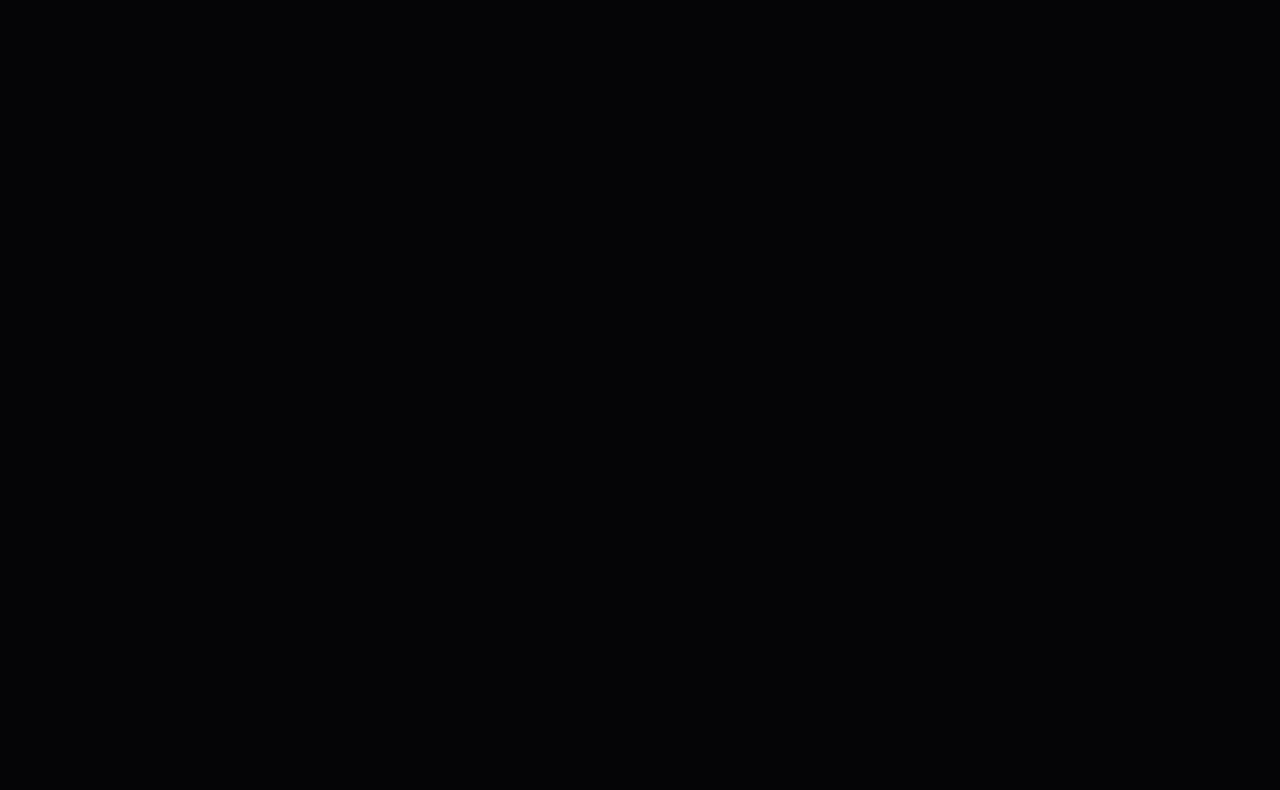
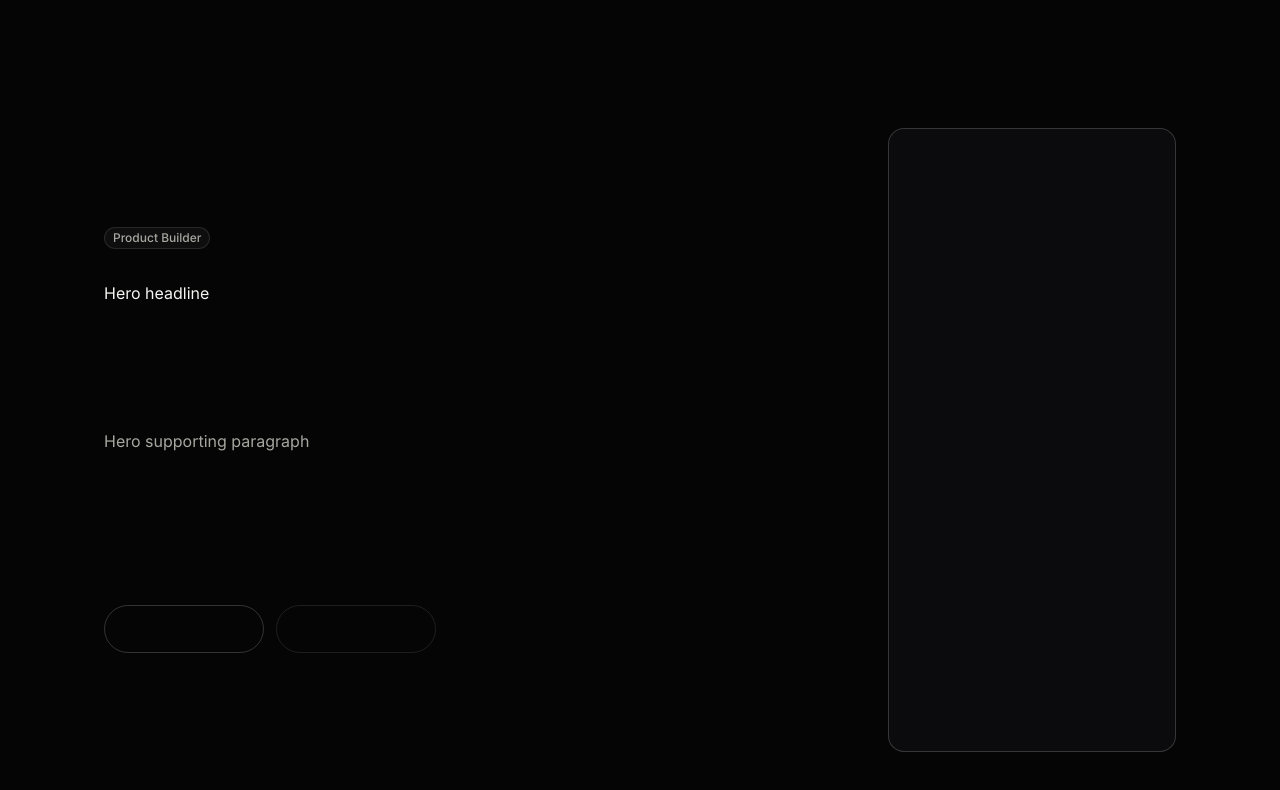
Before and after one commit to f20230216-alt/personal-website, a Next.js app: page / in a window 1280 px wide. Shown: the top 790 px of the page. Built offline with nearby package versions, Linux system fonts and the light colour scheme.

Commit message:
feat(hero): implement M2.1 hero layout

```diff
--- a/app/page.tsx
+++ b/app/page.tsx
@@ -1,3 +1,45 @@
+import { Container, Grid, Section, Stack } from "@/components/layout";
+import { Badge } from "@/components/ui";
+
 export default function Home() {
-  return <main className="min-h-screen" aria-label="Sriman Goud Panjala portfolio" />;
+  return (
+    <main className="min-h-screen bg-background">
+      <Section aria-labelledby="hero-heading" className="min-h-screen">
+        <Container>
+          <Grid columns={2} className="min-h-[calc(100vh_-_(var(--space-section-y)_*_2))] items-center">
+            <Stack gap="lg">
+              <Badge>Product Builder</Badge>
+
+              <Stack gap="md">
+                <h1 id="hero-heading" className="min-h-[8rem]">
+                  Hero headline
+                </h1>
+                <p className="min-h-[4rem] text-muted">Hero supporting paragraph</p>
+              </Stack>
+
+              <div aria-label="Signature area" className="min-h-[3rem]" />
+
+              <div aria-label="Hero actions" className="flex flex-col gap-[var(--space-3)] sm:flex-row">
+                <div
+                  aria-label="Primary call to action placeholder"
+                  className="h-[var(--control-lg)] w-full rounded-full border border-border-strong sm:w-40"
+                />
+                <div
+                  aria-label="Secondary call to action placeholder"
+                  className="h-[var(--control-lg)] w-full rounded-full border border-border sm:w-40"
+                />
+              </div>
+            </Stack>
+
+            <div className="flex justify-center md:justify-end" aria-label="Phone showcase">
+              <div
+                aria-label="Phone showcase placeholder"
+                className="aspect-[9/19.5] w-full max-w-72 rounded-[var(--radius-lg)] border border-border-strong bg-surface"
+              />
+            </div>
+          </Grid>
+        </Container>
+      </Section>
+    </main>
+  );
 }
```
